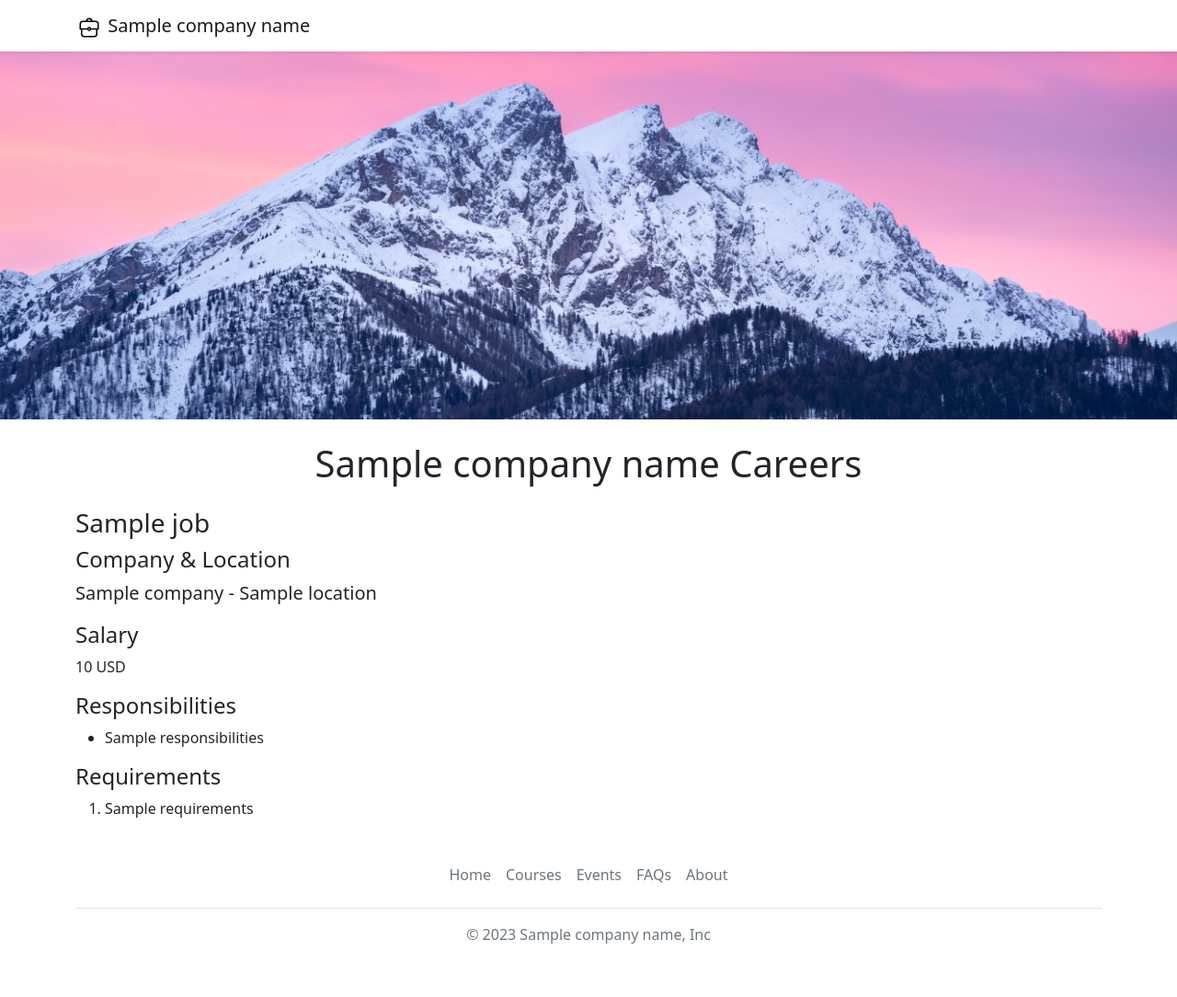
After one commit to Franm99/python-flask-website, a Flask app: template templates/jobpage.html in a window 1280 px wide. The commit adds this page. Shown: the whole page at 92% size. Run offline with Flask 2, Linux system fonts and the light colour scheme; the template is opened without the code that fills it: most values are stand-ins (such as "Sample title", 1, 10 or a date in 2020).

Commit message:
Added dynamic pages for jobs

```diff
--- a/app.py
+++ b/app.py
@@ -1,5 +1,5 @@
 from flask import Flask, render_template, jsonify
-from database import load_jobs_from_db
+from database import load_jobs_from_db, load_job_from_db
 
 app = Flask(__name__)
 
@@ -15,5 +15,14 @@ def hello_world():
 def list_jobs():
     return jsonify(load_jobs_from_db())
 
+@app.route("/job/<id>")
+def show_job(id):
+    job = load_job_from_db(id)
+
+    if not job:
+        return "Not Found", 404
+
+    return render_template('jobpage.html', job=job, company_name=COMPANY_NAME)
+
 if __name__ == "__main__":
     app.run(host="0.0.0.0", debug=True)
--- a/database.py
+++ b/database.py
@@ -17,3 +17,10 @@ def load_jobs_from_db():
         result_all = result.all()
         print("TYPE -------- ", type(result_all[0]))
         return [dict(row._mapping) for row in result_all]
+
+
+def load_job_from_db(id):
+    with engine.connect() as conn:
+        result = conn.execute(text(f"SELECT * FROM jobs WHERE id = {id}"))
+        rows = result.all()
+        return dict(rows[0]._mapping) if len(rows) >= 0 else None
--- /dev/null
+++ b/templates/banner.html
@@ -0,0 +1,13 @@
+<style>
+    #banner {
+        height: 400px;
+        width: 100%;
+        overflow: hidden;
+        display: flex;
+        justify-content: center;
+        object-fit: cover;
+        margin-bottom: 16px;
+    }
+</style>
+
+<img class="img-fluid" id="banner" src="../static/banner.jpg" height="320" alt="Image">
--- /dev/null
+++ b/templates/bootstrap.html
@@ -0,0 +1,3 @@
+<meta charset="utf-8">
+<meta name="viewport" content="width=device-width, initial-scale=1">
+<link href="https://cdn.jsdelivr.net/npm/bootstrap@5.2.3/dist/css/bootstrap.min.css" rel="stylesheet" integrity="sha384-rbsA2VBKQhggwzxH7pPCaAqO46MgnOM80zW1RWuH61DGLwZJEdK2Kadq2F9CUG65" crossorigin="anonymous">
--- a/templates/jobitem.html
+++ b/templates/jobitem.html
@@ -14,7 +14,6 @@
         {% endif %}
     </div>
     <div class="col-3 text-end">
-        <a href="mailto:apply@jovian.es?subject=Application%20for%20{{job['title']}}&body=My%20name%3A%20%3CYour%20name%20here%3E%0D%0AMy%20resume%20link%3A%20%3CResume%20link%3E%0D%0AMy%20LinkedIn%20link%3A%20%3CLinkedIn%20link%3E"
-         type="button" class="btn btn-light">Apply</a>
+        <a href="/job/{{job['id']}}" target="_blank" type="button" class="btn btn-light">Apply</a>
     </div>
 </div>
--- /dev/null
+++ b/templates/jobpage.html
@@ -0,0 +1,42 @@
+<!DOCTYPE html>
+<html>
+
+<head>
+    <title>{{job.title}} - {{company_name}} Careers</title>
+    {% include 'bootstrap.html' %}
+</head>
+
+<body>
+    {% include 'nav.html' %}
+    {% include 'banner.html' %}
+
+    <div class="container">
+
+        <h1 class="text-center mt-4 mb-4">{{company_name}} Careers</h1>
+
+        <h3 class="mb-2">{{job.title}}</h3>
+
+        <h4 class="mt-0">Company & Location</h4>
+        <p class="lead">{{job.company}} - {{job.location}}</p>
+
+        <h4>Salary</h4>
+        <p>{{job.salary}} {{job.currency}}</p>
+
+        <h4>Responsibilities</h4>
+        <ul>
+            {% for line in job.responsibilities.split(".") %}
+            <li>{{line}}</li>
+            {% endfor %}
+        </ul>
+
+        <h4>Requirements</h4>
+        <ol>
+            {% for line in job.requirements.split(".") %}
+            <li>{{line}}</li>
+            {% endfor %}
+        </ol>
+    </div>
+
+    {% include 'footer.html' %}
+</body>
+</html>
--- a/templates/nav.html
+++ b/templates/nav.html
@@ -1,6 +1,6 @@
 <nav class="navbar bg-body-tertiary shadow-sm fixed-top bg-white">
     <div class="container">
-        <a class="navbar-brand" href="#">
+        <a class="navbar-brand" href="/">
         <img src="../static/navbar.svg" alt="Bootstrap" width="30" height="24">
             {{company_name}}
         </a>
```
Also changed, not shown: templates/home.html (+3 -17 lines).
